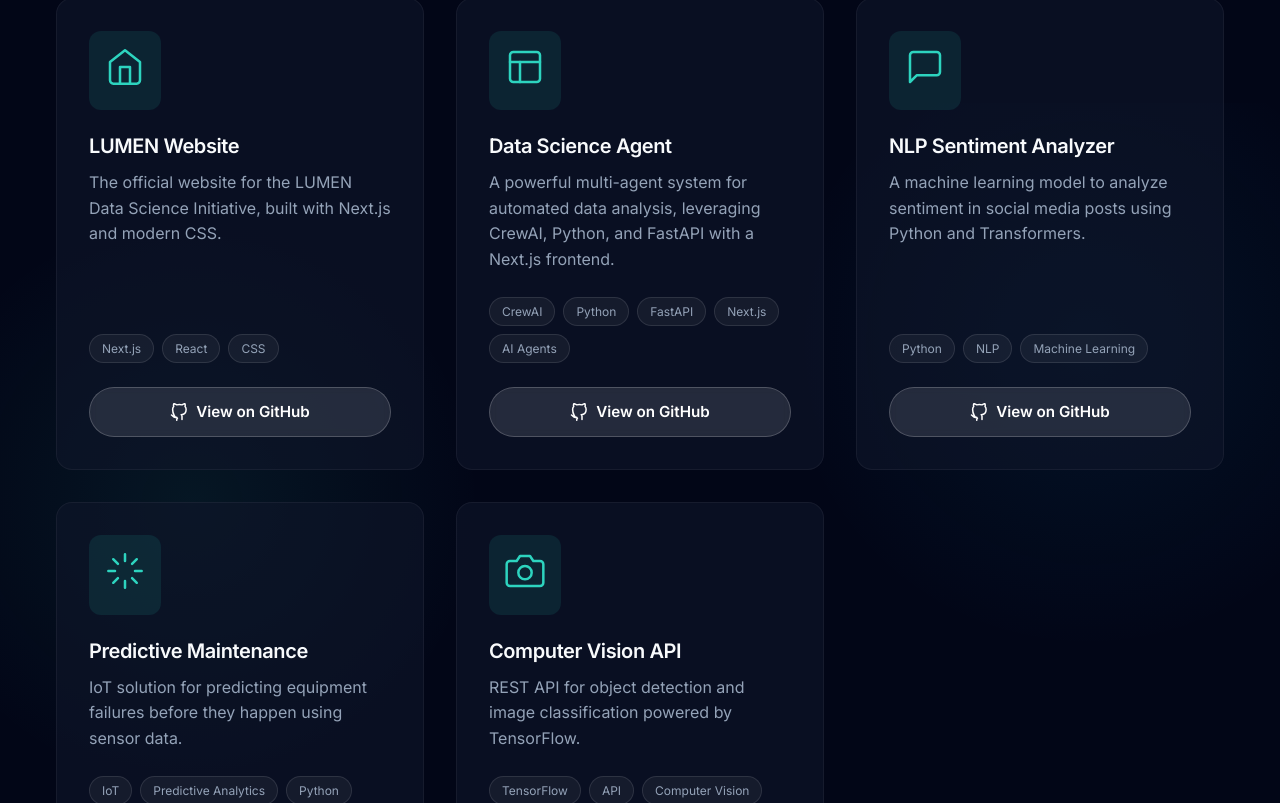
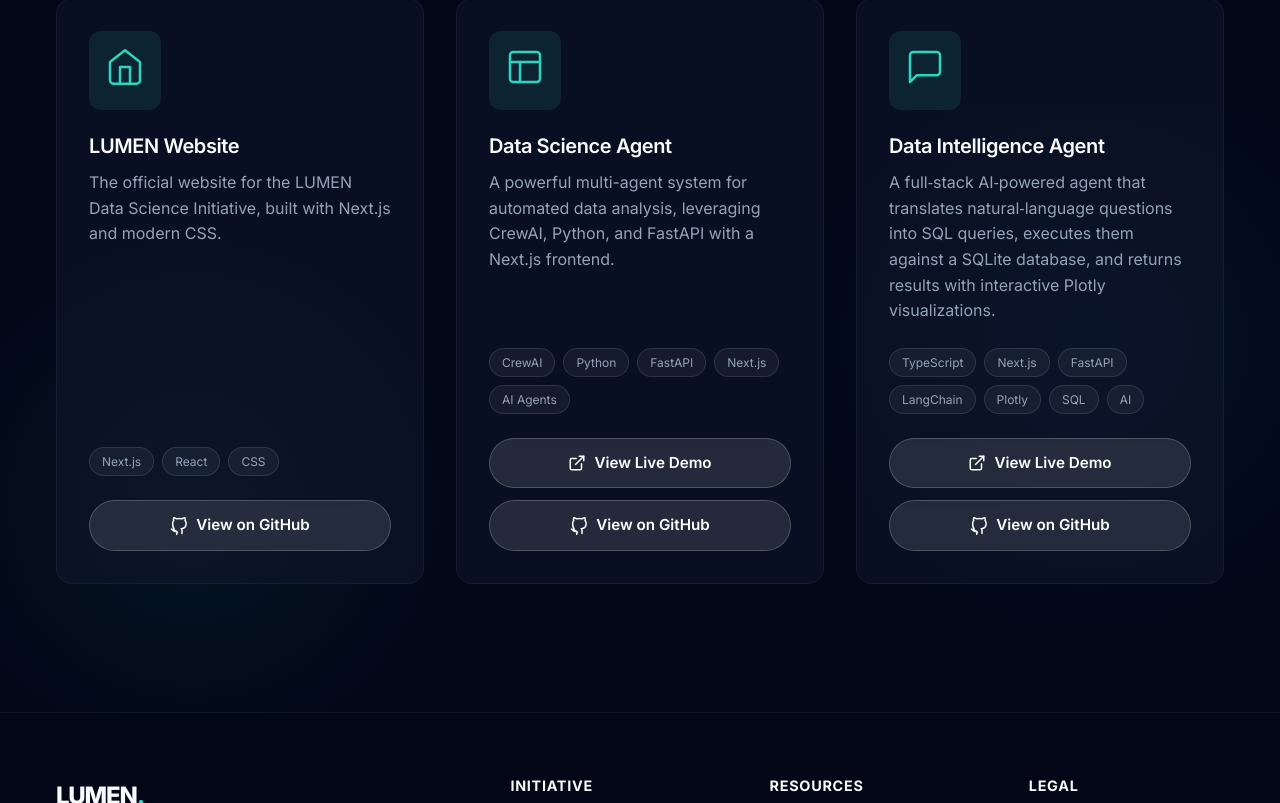
Before and after one commit to leonleidner/LUMEN, a Next.js app: page /projects in a window 1280 px wide. Shown: the part 697-1500 px from the top of the page. Built offline with nearby package versions, Linux system fonts and the light colour scheme.

Commit message:
feat: Add Live Demo Link

```diff
--- a/src/app/projects/page.js
+++ b/src/app/projects/page.js
@@ -25,7 +25,8 @@ export default function Projects() {
             title: 'Data Science Agent',
             description: 'A powerful multi-agent system for automated data analysis, leveraging CrewAI, Python, and FastAPI with a Next.js frontend.',
             tags: ['CrewAI', 'Python', 'FastAPI', 'Next.js', 'AI Agents'],
-            githubLink: 'https://leonleidner.github.io/Data-Science-Agent/',
+            pageLink: 'https://leonleidner.github.io/Data-Science-Agent/',
+            githubLink: 'https://github.com/leonleidner/Data-Science-Agent',
             icon: (
                 <svg width="40" height="40" viewBox="0 0 24 24" fill="none" stroke="currentColor" strokeWidth="1.5" strokeLinecap="round" strokeLinejoin="round">
                     <rect x="3" y="3" width="18" height="18" rx="2" ry="2"></rect>
@@ -35,39 +36,23 @@ export default function Projects() {
             )
         },
         {
-            id: 3,
-            title: 'NLP Sentiment Analyzer',
-            description: 'A machine learning model to analyze sentiment in social media posts using Python and Transformers.',
-            tags: ['Python', 'NLP', 'Machine Learning'],
-            githubLink: '#',
-            icon: (
+            "id": 3,
+            "title": "Data Intelligence Agent",
+            "description": "A full‑stack AI‑powered agent that translates natural‑language questions into SQL queries, executes them against a SQLite database, and returns results with interactive Plotly visualizations.",
+            "tags": [
+                "TypeScript",
+                "Next.js",
+                "FastAPI",
+                "LangChain",
+                "Plotly",
+                "SQL",
+                "AI"
+            ],
+            "pageLink": "https://leonleidner.github.io/text-to-sql-agent/",
+            "githubLink": "https://github.com/leonleidner/text-to-sql-agent",
+            "icon": (
                 <svg width="40" height="40" viewBox="0 0 24 24" fill="none" stroke="currentColor" strokeWidth="1.5" strokeLinecap="round" strokeLinejoin="round">
                     <path d="M21 15a2 2 0 0 1-2 2H7l-4 4V5a2 2 0 0 1 2-2h14a2 2 0 0 1 2 2z"></path>
-                </svg>
-            )
-        },
-        {
-            id: 4,
-            title: 'Predictive Maintenance',
-            description: 'IoT solution for predicting equipment failures before they happen using sensor data.',
-            tags: ['IoT', 'Predictive Analytics', 'Python'],
-            githubLink: '#',
-            icon: (
-                <svg width="40" height="40" viewBox="0 0 24 24" fill="none" stroke="currentColor" strokeWidth="1.5" strokeLinecap="round" strokeLinejoin="round">
-                    <path d="M12 2v4M12 18v4M4.93 4.93l2.83 2.83M16.24 16.24l2.83 2.83M2 12h4M18 12h4M4.93 19.07l2.83-2.83M16.24 7.76l2.83-2.83"></path>
-                </svg>
-            )
-        },
-        {
-            id: 5,
-            title: 'Computer Vision API',
-            description: 'REST API for object detection and image classification powered by TensorFlow.',
-            tags: ['TensorFlow', 'API', 'Computer Vision'],
-            githubLink: '#',
-            icon: (
-                <svg width="40" height="40" viewBox="0 0 24 24" fill="none" stroke="currentColor" strokeWidth="1.5" strokeLinecap="round" strokeLinejoin="round">
-                    <path d="M23 19a2 2 0 0 1-2 2H3a2 2 0 0 1-2-2V8a2 2 0 0 1 2-2h4l2-3h6l2 3h4a2 2 0 0 1 2 2z"></path>
-                    <circle cx="12" cy="13" r="4"></circle>
                 </svg>
             )
         }
@@ -130,18 +115,36 @@ export default function Projects() {
                                     ))}
                                 </div>
 
+                                <div style={{ display: 'flex', flexDirection: 'column', gap: '0.75rem', marginTop: 'auto' }}>
+                                    {project.pageLink && (
+                                        <a
+                                            href={project.pageLink}
+                                            target="_blank"
+                                            rel="noopener noreferrer"
+                                            className="btn btn-primary"
+                                            style={{ width: '100%' }}
+                                        >
+                                            <svg width="18" height="18" viewBox="0 0 24 24" fill="none" stroke="currentColor" strokeWidth="2" strokeLinecap="round" strokeLinejoin="round" style={{ marginRight: '0.5rem' }}>
+                                                <path d="M18 13v6a2 2 0 0 1-2 2H5a2 2 0 0 1-2-2V8a2 2 0 0 1 2-2h6"></path>
+                                                <polyline points="15 3 21 3 21 9"></polyline>
+                                                <line x1="10" y1="14" x2="21" y2="3"></line>
+                                            </svg>
+                                            View Live Demo
+                                        </a>
+                                    )}
                                     <a
                                         href={project.githubLink}
                                         target="_blank"
                                         rel="noopener noreferrer"
                                         className="btn btn-primary"
-                                    style={{ width: '100%', marginTop: 'auto' }}
+                                        style={{ width: '100%' }}
                                     >
                                         <svg width="18" height="18" viewBox="0 0 24 24" fill="none" stroke="currentColor" strokeWidth="2" strokeLinecap="round" strokeLinejoin="round" style={{ marginRight: '0.5rem' }}>
                                             <path d="M9 19c-5 1.5-5-2.5-7-3m14 6v-3.87a3.37 3.37 0 0 0-.94-2.61c3.14-.35 6.44-1.54 6.44-7A5.44 5.44 0 0 0 20 4.77 5.07 5.07 0 0 0 19.91 1S18.73.65 16 2.48a13.38 13.38 0 0 0-7 0C6.27.65 5.09 1 5.09 1A5.07 5.07 0 0 0 5 4.77a5.44 5.44 0 0 0-1.5 3.78c0 5.42 3.3 11.61 6.44 11.86a3.37 3.37 0 0 0-.94 2.61V22"></path>
                                         </svg>
                                         View on GitHub
                                     </a>
+                                </div>
                             </div>
                         ))}
                     </div>
```
Lines whose indentation alone changed are shown as unchanged.
